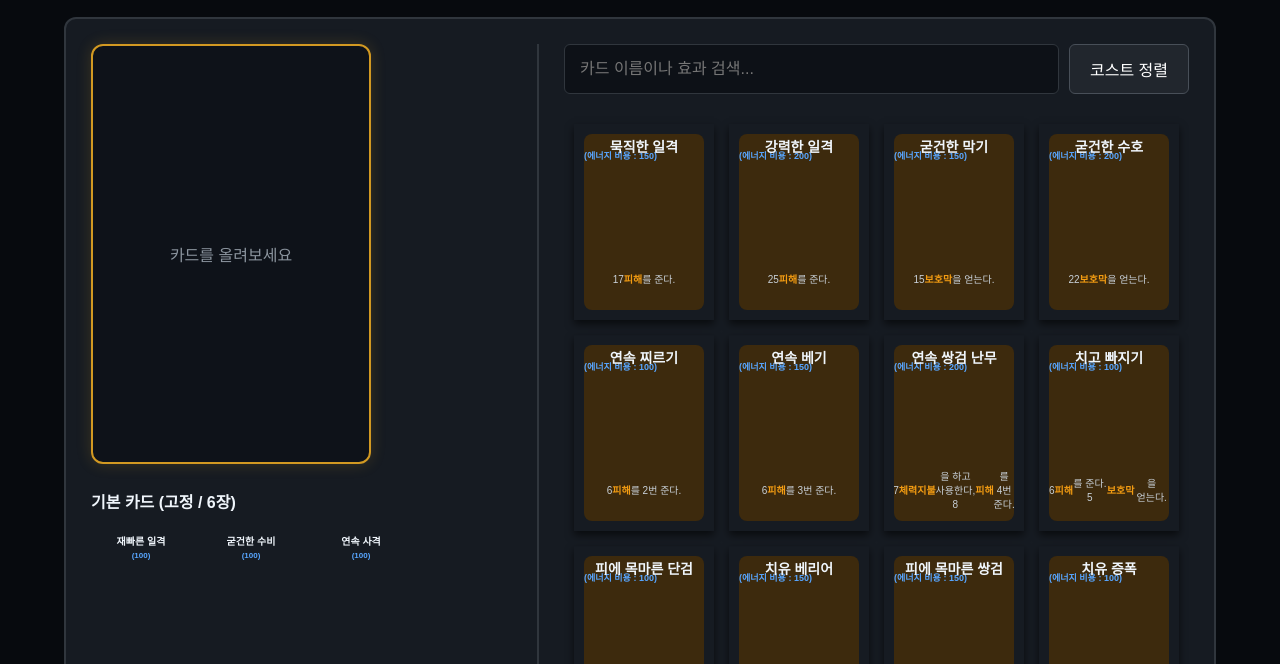
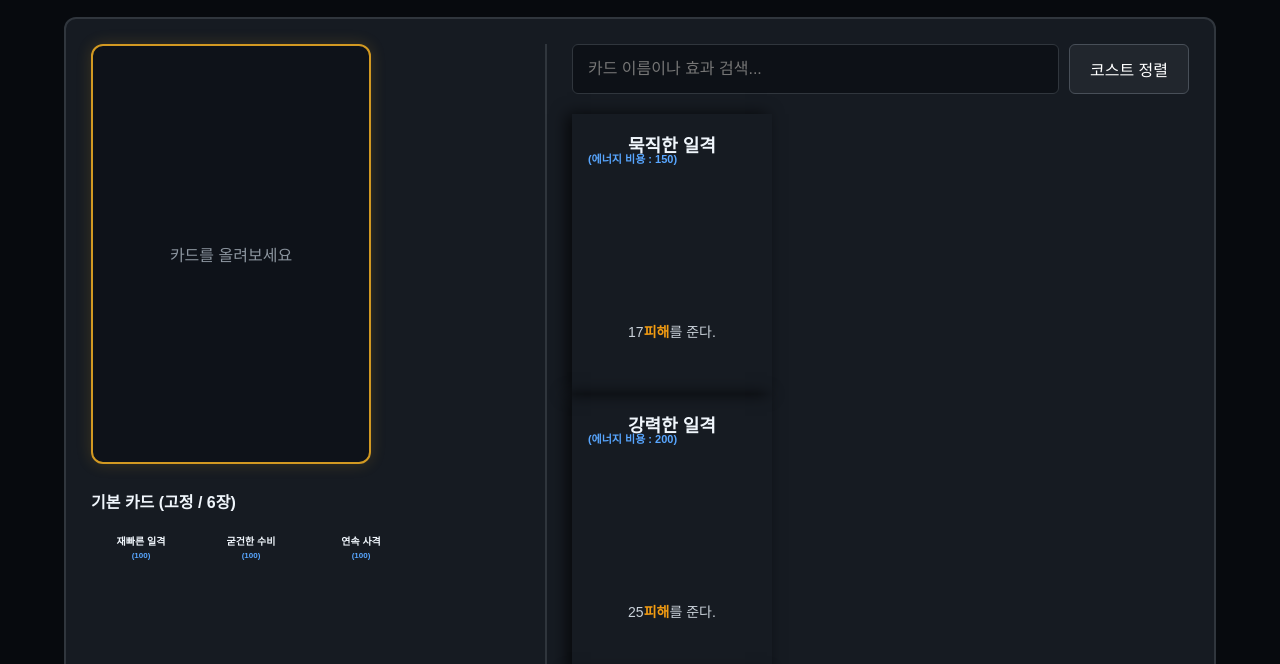
Before and after one commit to addang1364/my-card-game, a website: page public/index.html in a window 1280 px wide. Both pictures are taken after a click on the button "덱 편집". Shown: the part 136-800 px from the top of the page. Drawn offline with nearby package versions, Linux system fonts and the light colour scheme; no server answers.

Commit message:
fix: 덱 편집기 작은 카드 텍스트 레이아웃 붕괴 완벽 수정

```diff
--- a/public/style.css
+++ b/public/style.css
@@ -2,7 +2,7 @@
 body { background-color: #0d1117; color: #c9d1d9; height: 100vh; display: flex; flex-direction: column; align-items: center; justify-content: center; overflow: hidden; }
 .hidden { display: none !important; }
 
-.kw-orange { color: #f39c12; font-weight: bold; } /* 키워드 주황색 */
+.kw-orange { color: #f39c12; font-weight: bold; }
 
 #toast-layer { position: fixed; top: 20px; z-index: 5000; display: flex; flex-direction: column; gap: 10px; align-items: center; pointer-events: none; }
 .toast-msg { background: rgba(22, 27, 34, 0.95); border: 1px solid #30363d; padding: 12px 24px; border-radius: 6px; font-size: 16px; font-weight: bold; animation: fadeInOut 3s forwards; }
@@ -36,7 +36,6 @@
 .slots-row { display: flex; gap: 10px; flex-wrap: wrap; }
 .empty-slot { width: 100px; height: 140px; border: 2px dashed #484f58; border-radius: 6px; display: flex; justify-content: center; align-items: center; background: #0d1117; cursor: pointer; }
 .empty-slot.hover { border-color: #58a6ff; background: rgba(56, 139, 253, 0.1); }
-/* 슬롯의 카드는 실제 카드의 미니 버전처럼 보이게 테두리를 적용합니다 */
 .slot-card { width: 100px; height: 140px; position: relative; cursor: pointer; overflow: hidden; border-radius: 6px; box-sizing: border-box; }
 .slot-card::before { content: ""; position: absolute; top: 0; left: 0; width: 100%; height: 100%; background: url('images/card-frame.png') no-content no-repeat center/contain; z-index: 5; pointer-events: none; }
 .slot-card-name { position: absolute; top: 12px; width: 100%; text-align: center; color: #f0f6fc; font-weight: bold; font-size: 10px; z-index: 10; left:0; }
@@ -86,129 +85,79 @@
 
 /* 🌟 카드의 전체적인 크기 확대 및 커스텀 틀 적용 🌟 */
 .card-frame {
-    width: 200px; /* 기존 160px -> 200px 확대 */
-    height: 280px; /* 기존 230px -> 280px 확대 */
+    width: 200px;
+    height: 280px;
     position: relative;
     cursor: grab;
     transition: transform 0.2s, z-index 0.2s;
-    margin-left: -80px; /* 겹침폭 조절 */
+    margin-left: -80px;
     box-shadow: -5px 0 15px rgba(0,0,0,0.7);
-    overflow: hidden; /* 테두리 밖으로 배경이 나가지 않게 */
+    overflow: hidden;
     box-sizing: border-box;
-    display: flex;
-    flex-direction: column;
 }
 
 .card-frame:first-child { margin-left: 0; }
 .card-frame:hover { transform: translateY(-70px); z-index: 300 !important; }
 .card-playable { box-shadow: 0 0 10px rgba(56, 139, 253, 0.5); }
-.card-unplayable { opacity: 0.8; } /* 조건 미달시 CSS로 판별 */
+.card-unplayable { opacity: 0.8; }
 
-/* 🌟 커스텀 테두리 이미지를 ::before 가상 요소로 씌웁니다 🌟 */
+/* 🌟 커스텀 테두리 적용 🌟 */
 .card-frame::before {
     content: "";
     position: absolute;
-    top: 0;
-    left: 0;
-    width: 100%;
-    height: 100%;
+    top: 0; left: 0; width: 100%; height: 100%;
     background: url('images/card-frame.png') no-content no-repeat center/contain;
-    z-index: 5; /* 텍스트보다 아래, 배경보다 위 */
-    pointer-events: none; /* 테두리는 클릭되지 않게 */
+    z-index: 5;
+    pointer-events: none;
 }
 
-/* 🌟 텍스트 배치 규칙 적용 🌟 */
+/* 🌟 텍스트 배치 규칙: 비율(%)로 변경하여 축소되어도 안 깨지게 만듦 🌟 */
 
-/* 1. 에너지 비용: 파란색 글씨로 작게 괄호 표기 */
-.card-cost-badge {
-    position: absolute;
-    top: 35px; /* 규칙 사진의 (에너지비용) 위치 */
-    left: 15px;
-    color: #58a6ff !important; /* 파란색 */
-    font-size: 11px; /* 작게 */
-    font-weight: bold;
-    z-index: 10;
-    width: auto; height: auto; border:none; background:none; box-shadow:none;
-}
-
-/* 2. 카드명: 위쪽 두루마리 가운데 정렬 */
+/* 1. 카드명: 위쪽 두루마리 */
 .card-name-label {
     position: absolute;
-    top: 18px; /* 규칙 사진의 카드명 위치 */
+    top: 6%; /* 비율 적용 */
     width: 100%;
-    text-align: center; /* 가운데 정렬 */
-    font-size: 18px; /* 폰트 크기 증대 */
+    text-align: center;
+    font-size: 18px;
     font-weight: bold;
     color: #f0f6fc;
     z-index: 10;
     left:0;
 }
 
-/* 3. 효과 설명: 밑에 두루마리 위아래 가운데 정렬 */
+/* 2. 에너지 비용: 파란색 괄호 */
+.card-cost-badge {
+    position: absolute;
+    top: 13%; /* 비율 적용 */
+    left: 8%; /* 비율 적용 */
+    color: #58a6ff !important;
+    font-size: 11px;
+    font-weight: bold;
+    z-index: 10;
+    width: auto; height: auto; border:none; background:none; box-shadow:none;
+}
+
+/* 3. 효과 설명: 밑에 두루마리 */
 .card-effect-text {
     position: absolute;
-    bottom: 15px; /* 규칙 사진의 효과설명란 위치 */
-    left: 15px;
-    width: 170px; /* 카드 폭에 맞춤 */
-    height: 90px; /* 두루마리 높이 */
+    bottom: 6%; /* 비율 적용 */
+    left: 8%; /* 양옆 여백 비율 적용 */
+    right: 8%;
+    height: 32%; /* 두루마리 높이 비율 */
     display: flex;
-    align-items: center; /* 위아래 가운데 정렬 */
-    justify-content: center; /* 가로 가운데 정렬 */
+    align-items: center;
+    justify-content: center;
     text-align: center;
-    font-size: 14px; /* 폰트 크기 증대 */
+    font-size: 14px;
     color: #c9d1d9;
     line-height: 1.4;
-    word-break: keep-all; /* 단어 단위 줄바꿈 */
+    word-break: keep-all;
     z-index: 10;
-    overflow-y: auto; /* 설명이 길면 스크롤 */
+    overflow-y: auto;
 }
 
-/* 카드의 기본 배경색 세팅 (테두리 아래) */
-.card-frame::after {
-    content: "";
-    position: absolute;
-    top: 10px; left: 10px; right: 10px; bottom: 10px;
-    z-index: 0;
-    border-radius: 8px;
-}
-/* 기본 카드: 어두운 회색 */
-.card-frame.basic-type::after { background: #1f242c; }
-/* 스탠바이 카드: 어두운 주황색 */
-.card-frame.standby-type::after { background: #3d2a0d; }
-/* 기본 카드는 틀색에 맞춰 조건미달 빨간 테두리 제외 */
-.card-frame.basic-type.card-unplayable { opacity: 0.7; }
-/* 스탠바이 카드는 테두리 이미지를 씌운게 아니라 ::before로 얹은거라unplayable 테두리색 변경 불가능, opacity로 조절 */
-.card-frame.standby-type.card-unplayable { opacity: 0.7; }
-
-/* 모달창 */
-.modal { position: fixed; top: 0; left: 0; width: 100vw; height: 100vh; background: rgba(0,0,0,0.85); display: flex; justify-content: center; align-items: center; z-index: 4000; }
-.modal-wrapper { display: flex; width: 1000px; height: 700px; background: rgba(22, 27, 34, 0.95); border: 2px solid #30363d; border-radius: 12px; padding: 30px; position: relative; }
-.close-btn { position: absolute; top: 18px; right: 18px; background: #f85149; border: none; color: white; padding: 10px 15px; border-radius: 6px; cursor: pointer; font-weight: bold; font-size: 16px; }
-.modal-left { width: 35%; border-right: 1px solid #484f58; padding-right: 25px; display: flex; flex-direction: column; justify-content: center; align-items: center; gap: 25px; }
-.modal-right { width: 65%; padding-left: 25px; display: flex; flex-direction: column; }
-.card-grid { flex-grow: 1; overflow-y: auto; display: grid; grid-template-columns: repeat(4, 1fr); gap: 15px; padding: 10px; align-content: start; }
-/* 모달 내 카드도 커스텀 틀 적용 */
-.grid-card { width: 140px; height: 196px; margin-left: 0; transform: none; box-shadow: 0 4px 8px rgba(0,0,0,0.6); cursor: pointer; overflow:hidden; border:none; }
-.grid-card::before { background-size: contain; z-index: 5; pointer-events: none; }
-.grid-card:hover { transform: scale(1.05); z-index: 10; box-shadow: 0 0 10px rgba(56, 139, 253, 0.6); }
-.grid-card.selected { box-shadow: 0 0 20px rgba(241, 196, 15, 0.9); }
-/* 모달 내 텍스트 크기 조절 */
-.grid-card .card-name-label { font-size: 14px; top: 12px;}
-.grid-card .card-cost-badge { font-size: 9px; top: 25px; left: 10px;}
-.grid-card .card-effect-text { font-size: 10px; bottom: 10px; left: 10px; width: 120px; height: 60px;}
-
-.action-btn { background: #238636; color: white; border: none; padding: 15px 25px; border-radius: 6px; cursor: pointer; font-size: 18px; font-weight: bold; width: 80%; }
-.action-btn:hover { background: #2ea043; }
-.action-btn:disabled { background: #484f58; color: #8b949e; cursor: not-allowed; }
-
-/* 🌟 순차적 샥샥샥 카드 뽑기 애니메이션 🌟 */
-@keyframes drawCardAnim {
-    /* 우측 하단 덱 버튼 위치(350px, 80px)에서 작게(scale 0.1) 대기하다가 날아옵니다 */
-    0% { opacity: 0; transform: translate(400px, 80px) scale(0.1) rotate(30deg); }
-    100% { opacity: 1; transform: translate(0, 0) scale(1) rotate(0deg); }
-}
-
-.card-just-drawn {
-    /* backwards 속성: 대기 시간(Delay) 동안 카드가 미리 보이지 않게 숨겨줍니다 */
-    animation: drawCardAnim 0.4s cubic-bezier(0.175, 0.885, 0.32, 1.275) backwards;
-}
+/* 🌟 스크롤바 디자인 (큰 카드용 얇은 스크롤) 🌟 */
+.card-effect-text::-webkit-scrollbar { width: 4px; }
+.card-effect-text::-webkit-scrollbar-track { background: transparent; }
+.
```
